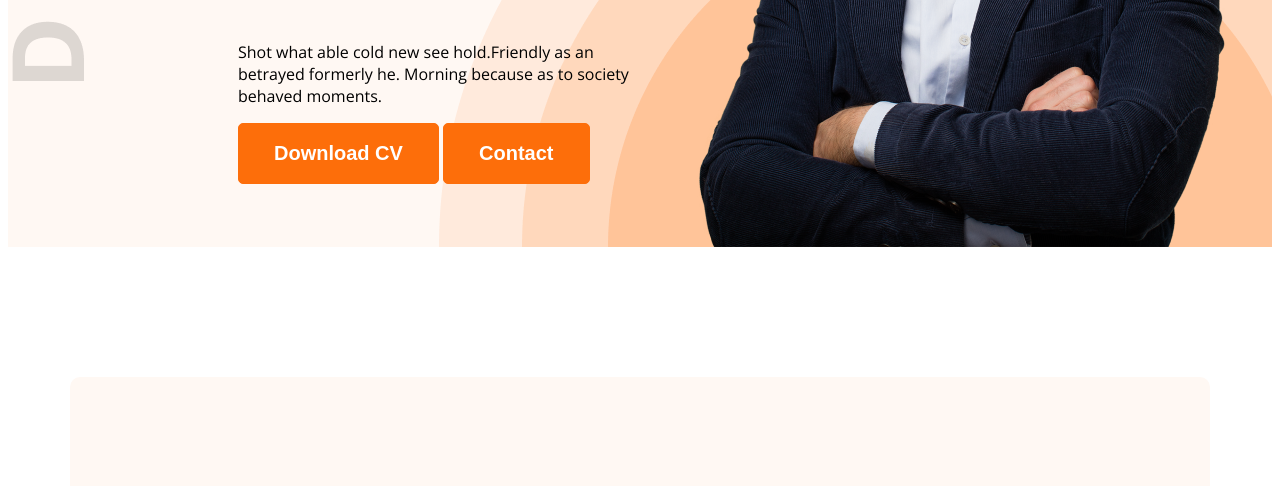
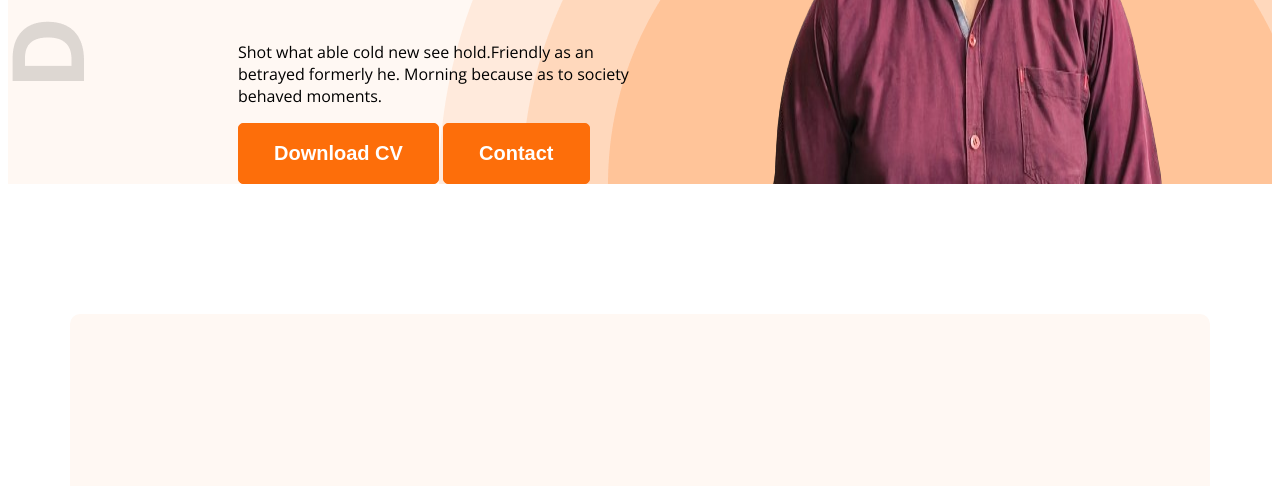
Before and after one commit to SudiptaRoy05/my-portfolio, a plain HTML site: page index.html in a window 1280 px wide. Shown: the part 690-1176 px from the top of the page. Drawn offline with nearby package versions, Linux system fonts and the light colour scheme.

Commit message:
update css and imf

```diff
--- a/index.html
+++ b/index.html
@@ -33,7 +33,7 @@
                 <button class="btn-primary">Download CV</button>
                 <button class="btn-primary">Contact</button>
             </div>
-            <img class="banner-profile-pic" src="./images/hardy.png" alt="">
+            <img class="banner-profile-pic" src="./images/adi.png" alt="">
         </div>
     </header>
     <main>
--- a/style/style.css
+++ b/style/style.css
@@ -109,7 +109,8 @@ nav li a{
     font-weight: bold;
 }
 .banner-profile-pic{
-    width: 584px;
+    width: 650px;
+
 }
 
 /* main styles */
```
Also changed, not shown: images/Sudipta.png (deleted), images/adi.png (added).
